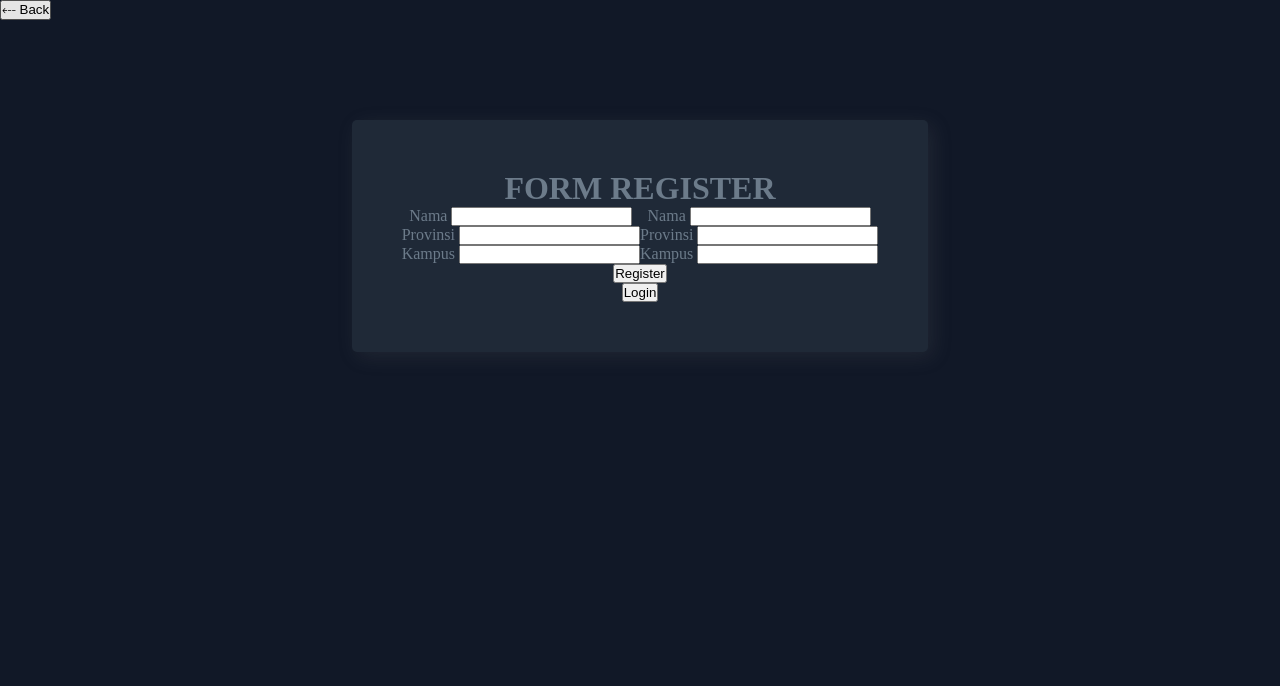
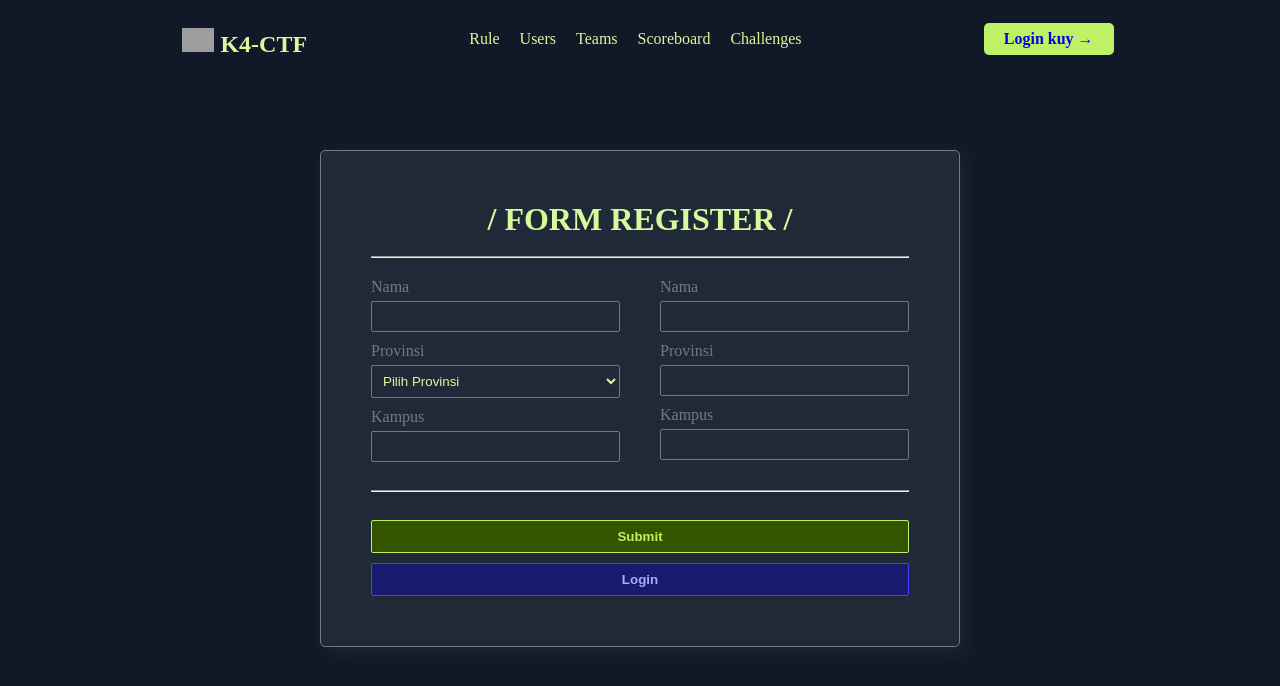
Before and after one commit to fidiwputro/fidiwputro.github.io, a PHP site: page /1201220030_devit/pages/register.html in a window 1280 px wide. Shown: the top 686 px of the page. Run offline with PHP 8.4, Linux system fonts and the light colour scheme; grey boxes are pictures that could not be loaded.

Commit message:
anjayy mabar

```diff
--- /dev/null
+++ b/1201220030_devit/css/navbar.css
@@ -0,0 +1,66 @@
+*{
+    margin: 0;
+    padding: 0;
+    box-sizing: border-box;
+}
+
+body{
+    background-color: rgb(17 24 39 );
+    font-family: 'Unifont';
+}
+
+a{
+    text-decoration: none;
+}
+
+/* NAVBAR AREA */
+.navbar{
+    justify-content: space-between;
+    align-items: center;
+    margin: 0 auto;
+    top: 0;
+    display: flex;
+    width: 100%;
+    position: fixed;
+    padding: 20px 13%;
+    background-color: rgb(17 24 39 );
+    z-index: 1000;
+    color: rgb(217 249 157 );
+
+}
+
+.logo{
+    font-size: 24px;
+    font-weight: bold;
+    color: rgb(217 249 157 );
+}
+
+.logo img{
+    width: 2rem;
+    height: auto;
+    margin-left: 1rem;
+    margin-top: 0.5rem;
+}
+
+.nav-clean{
+    list-style: none;
+    display: flex;
+}
+
+.nav-clean li{
+    margin-right: 20px;
+}
+
+.nav-clean li a{
+    color: rgb(217 249 157 );
+}
+
+.login-button{
+    background-color: rgb(190 242 100 );
+    color: rgb(51 85 0 );
+    border: none;
+    border-radius: 5px;
+    padding: 7px 20px;
+    font-weight: bold;
+    cursor: pointer;
+}
--- a/1201220030_devit/css/register.css
+++ b/1201220030_devit/css/register.css
@@ -21,18 +21,70 @@
 
    .main-kontent{
     box-shadow: 5px 5px 20px rgba(122, 122, 122, 0.147);
-
+    width: 50%;
     background-color: rgb(31 41 55 );
     border-radius: 5px;
-    margin-top: 100px;
+    margin-top: 150px;
     color: rgb(108, 123, 138);
+    padding: 50px 50px;
+    border: 1px solid rgb(108, 123, 138);
+   }
 
-    padding: 50px 50px;
-
-    justify-content: center;
+   .judul{
+    color: rgb(217 249 157);
    }
 
    .kotak-form{
+    margin-top: 20px;
     display: flex;
     flex-direction: row;
    }
+
+   .kotak-kiri{
+    width: 50%;
+    margin-right: 20px;
+   }
+
+   .kotak-kanan{
+    width: 50%;
+    margin-left: 20px;
+   }
+
+    .kotak-kanan label, .kotak-kiri label{
+     display: block;
+     text-align: left;
+     color: rgb(108, 123, 138);
+    margin-bottom: 5px;
+    }
+
+    .kotak-kanan input, .kotak-kiri input ,.kotak-kiri select{
+     width: 100%;
+     padding: 7px;
+    margin-bottom: 10px;
+    border-radius: 2px;
+     border: 1px solid rgb(108, 123, 138);
+     background-color: rgb(31 41 55 );
+     color: rgb(217 249 157);
+    }
+
+    .main-kontent form button{
+        width: 100%;
+        padding: 8px;
+        border-radius: 2px;
+        background-color:rgb(51 85 0 );
+        color: rgb(190 242 100 );
+        border: 1px solid rgb(190 242 100 );
+        cursor: pointer;
+    }
+
+    .main-kontent button{
+        margin-top: 10px;
+        width: 100%;
+        padding: 8px;
+        border-radius: 2px;
+        background-color: rgb(26, 26, 108);
+        color: rgb(170, 170, 252);
+        border: 1px solid rgb(67, 67, 253);
+        font-weight: bold;
+        cursor: pointer;
+    }
--- a/1201220030_devit/index.html
+++ b/1201220030_devit/index.html
@@ -20,7 +20,7 @@
                 <li><a href="./pages/rule.html">Rule</a></li>
                 <li><a href="/users">Users</a></li>
                 <li><a href="/teams">Teams</a></li>
-                <li><a href="/scoreboard">Scoreboard</a></li>
+                <li><a href="./pages/scoreboard.html">Scoreboard</a></li>
                 <li><a href="./pages/challenges.html">Challenges</a></li>
             </ul>
 
--- a/1201220030_devit/pages/register.html
+++ b/1201220030_devit/pages/register.html
@@ -5,34 +5,60 @@
     <meta name="viewport" content="width=device-width, initial-scale=1.0">
     <title>Document</title>
     <link rel="stylesheet" href="../css/register.css">
+    <link rel="stylesheet" href="../css/navbar.css">
 </head>
 <body>
-    <div class="back">
-        <a href="../index.html"><button>&lBarr; Back</button></a>
-    </div>
+    <!-- Navbar -->
+        <nav class="navbar ">
+            <a href="../index.html"  class="logo">
+                <img  src="https://iili.io/J27Kips.png" alt="">
+                <span class="" >K4-CTF</span>
+            </a>
+
+            <ul class="nav-clean ">
+                <li><a href="./rule.html">Rule</a></li>
+                <li><a href="/users">Users</a></li>
+                <li><a href="/teams">Teams</a></li>
+                <li><a href="./scoreboard.html">Scoreboard</a></li>
+                <li><a href="./challenges.html">Challenges</a></li>
+            </ul>
+
+            <div class="login-button">
+                <a href="./login.html">
+                    <span  >Login kuy &rarr;</span>
+                </a>
+            </div>
+        </nav>
     <div class="kotak1">
         <!-- Content KOtak -->
            <div class="main-kontent">
             <form action="">
-                <div>
-                    <h1>FORM REGISTER</h1>
+                <div class="judul">
+                    <h1>/ FORM REGISTER /</h1>
                 </div>
+                <br>
+                <hr>
                 <div class="kotak-form">
-                    <div>
+                    <div class="kotak-kiri">
                         <div>
                             <label for="">Nama</label>
                             <input type="text">
                         </div>
                         <div>
                             <label for="">Provinsi</label>
-                            <input type="text">
+                            <select name="" id="">
+                                <option> Pilih Provinsi </option>
+                                <option value="">Jawa Timur</option>
+                                <option value="">Jawa Barat</option>
+                                <option value="">Jawa Tengah</option>
+                            </select>
                         </div>
                         <div>
                             <label for="">Kampus</label>
                             <input type="text">
                         </div>
                     </div>
-                    <div>
+                    <div class="kotak-kanan">
                         <div>
                             <label for="">Nama</label>
                             <input type="text">
@@ -47,9 +73,13 @@
                         </div>
                     </div>
                 </div>
-                <button>Register</button>
+                <br>
+                <hr>
+                <br>
+                <button>Submit</button>
             </form>
-            <button>Login</button>
+            <a href="./login.html"><button>Login</button>
+            </a>
            </div>
     </div>
 </body>
--- a/1201220030_devit/pages/rule.html
+++ b/1201220030_devit/pages/rule.html
@@ -21,7 +21,9 @@
                 <li><a href="./challenges.html">Challenges</a></li>
             </ul>
             <div class="login-button">
-                <span  >Login kuy &rarr;</span>
+                <a href="./login.html">
+                    <span  >Login kuy &rarr;</span>
+                </a>
             </div>
         </nav>
     </div>
```
Also changed, not shown: 1201220030_devit/css/challenges.css (+58 -0 lines), 1201220030_devit/css/login.css (+30 -29 lines), 1201220030_devit/css/scoreboard.css (+192 -1 lines), 1201220030_devit/pages/challenges.html (+23 -5 lines), 1201220030_devit/pages/login.html (+31 -7 lines), 1201220030_devit/pages/scoreboard.html (+181 -7 lines).
